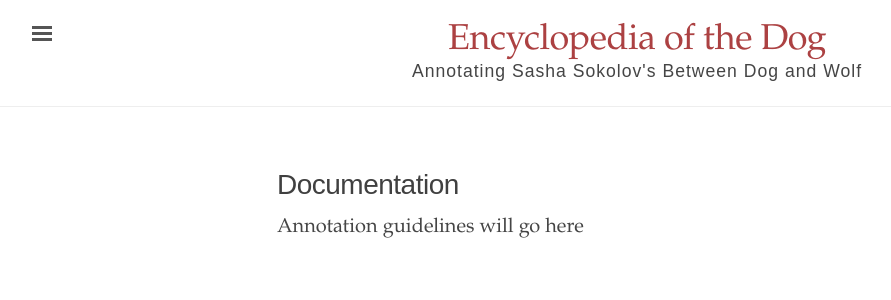
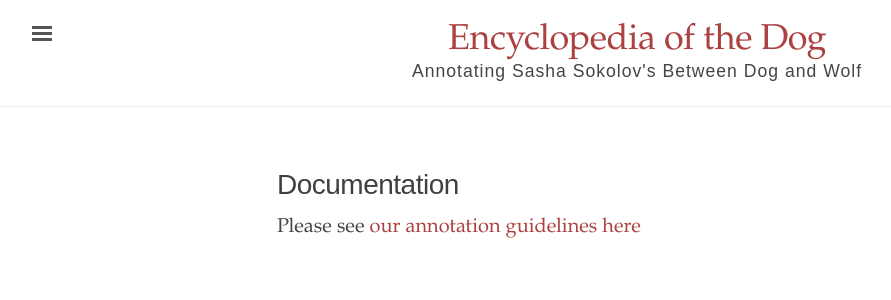
Before and after one commit to digbmc/dog-annotation-site, a Jekyll site: the page built from documentation.md, in a window 1280 px wide. Shown: the top 300 px of the page, without its empty margins (3-894 px from the left). Built offline with Jekyll 4.4.1, drawn with Linux system fonts in a browser that asks for light colours.

Commit message:
link to annotation guidelines

```diff
--- a/documentation.md
+++ b/documentation.md
@@ -4,4 +4,4 @@ title: Documentation
 author: Dogopedia Team
 ---
 
-Annotation guidelines will go here
+Please see [our annotation guidelines here](https://docs.google.com/document/d/1tuIAILB2BgYHQzl-yZx2q6oDkOGeoVpvk74s8_78Cww/edit?usp=sharing)
```
